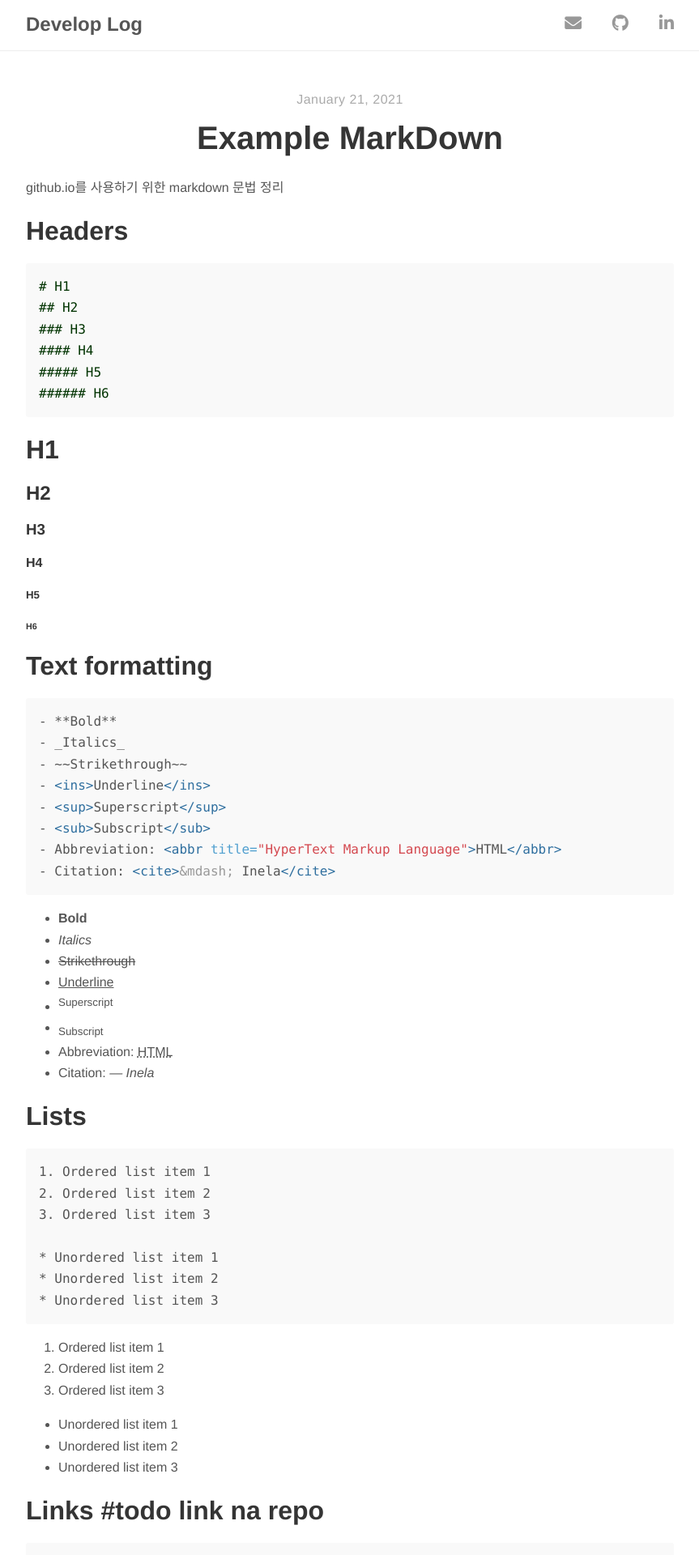
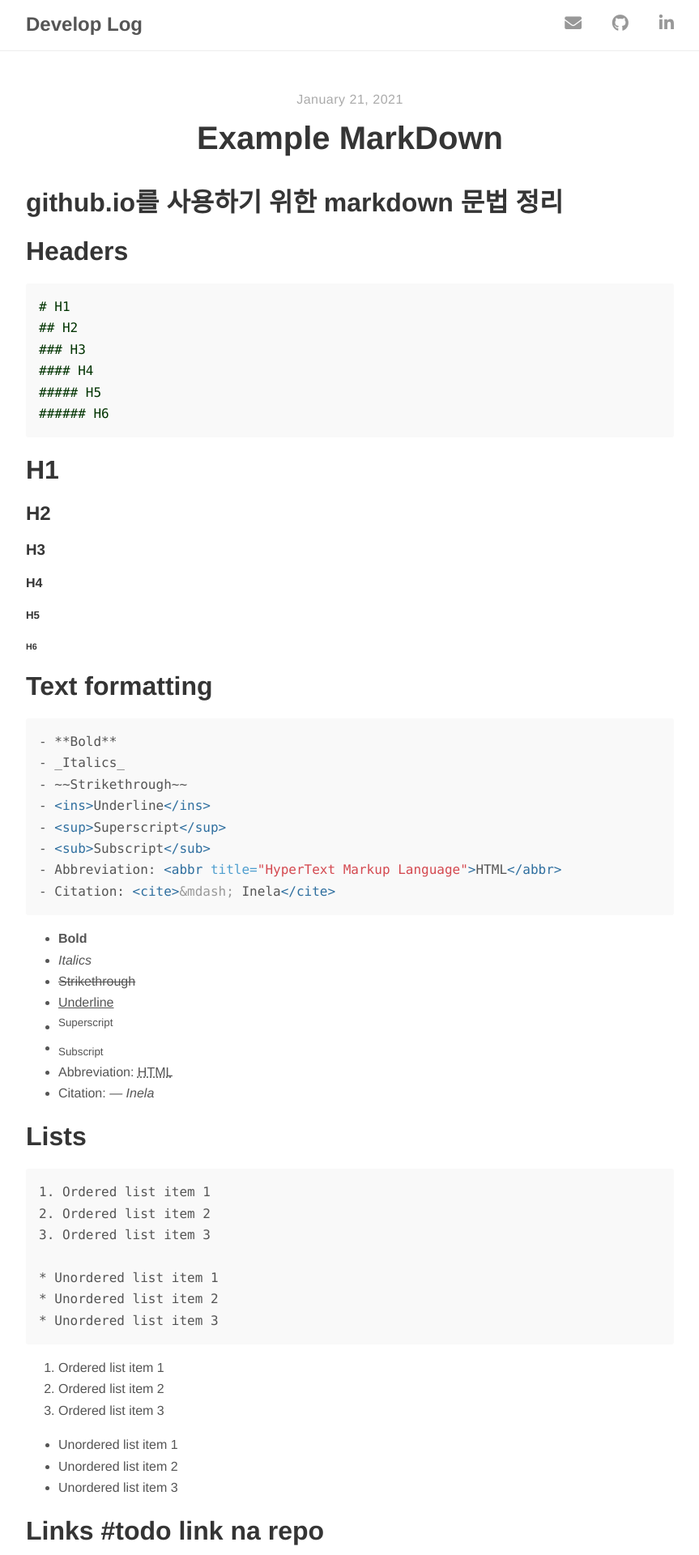
Before and after one commit to noihaus/noihaus.github.io, a Jekyll site: the page built from _posts/2021-01-21-example-markdown.md, in a window 1280 px wide. Shown: the top 1920 px of the page at 81% size, without its empty margins (208-1071 px from the left). Built offline with Jekyll 4.4.1, drawn with Linux system fonts in a browser that asks for light colours; nearby versions of some CDN libraries.

Commit message:
* tag fix

```diff
--- a/_posts/2021-01-21-example-markdown.md
+++ b/_posts/2021-01-21-example-markdown.md
@@ -5,7 +5,7 @@ author: "Inela"
 tags: ["jekyll", "docs", "example", "content"]
 ---
 
-github.io를 사용하기 위한 markdown 문법 정리
+# github.io를 사용하기 위한 markdown 문법 정리
 
 
 # Headers
```
